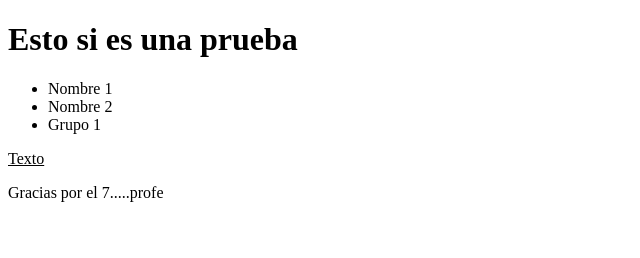
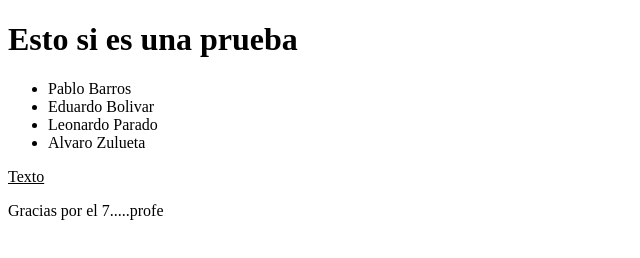
Before and after one commit to azulue/s3, a plain HTML site: page index.html in a window 1280 px wide. Shown: the whole page, without its empty margins (0-640 px from the left). Drawn offline with Linux system fonts and the light colour scheme.

Commit message:
Update index.html

```diff
--- a/index.html
+++ b/index.html
@@ -8,9 +8,10 @@
 
 
   <ul>
-    <li>Nombre 1</li>
-    <li>Nombre 2</li>
-    <li>Grupo 1</li>
+    <li>Pablo Barros</li>
+    <li>Eduardo Bolivar</li>
+    <li>Leonardo Parado</li>
+    <li>Alvaro Zulueta</li>
   </ul>
 
   <u>Texto</u>
```
